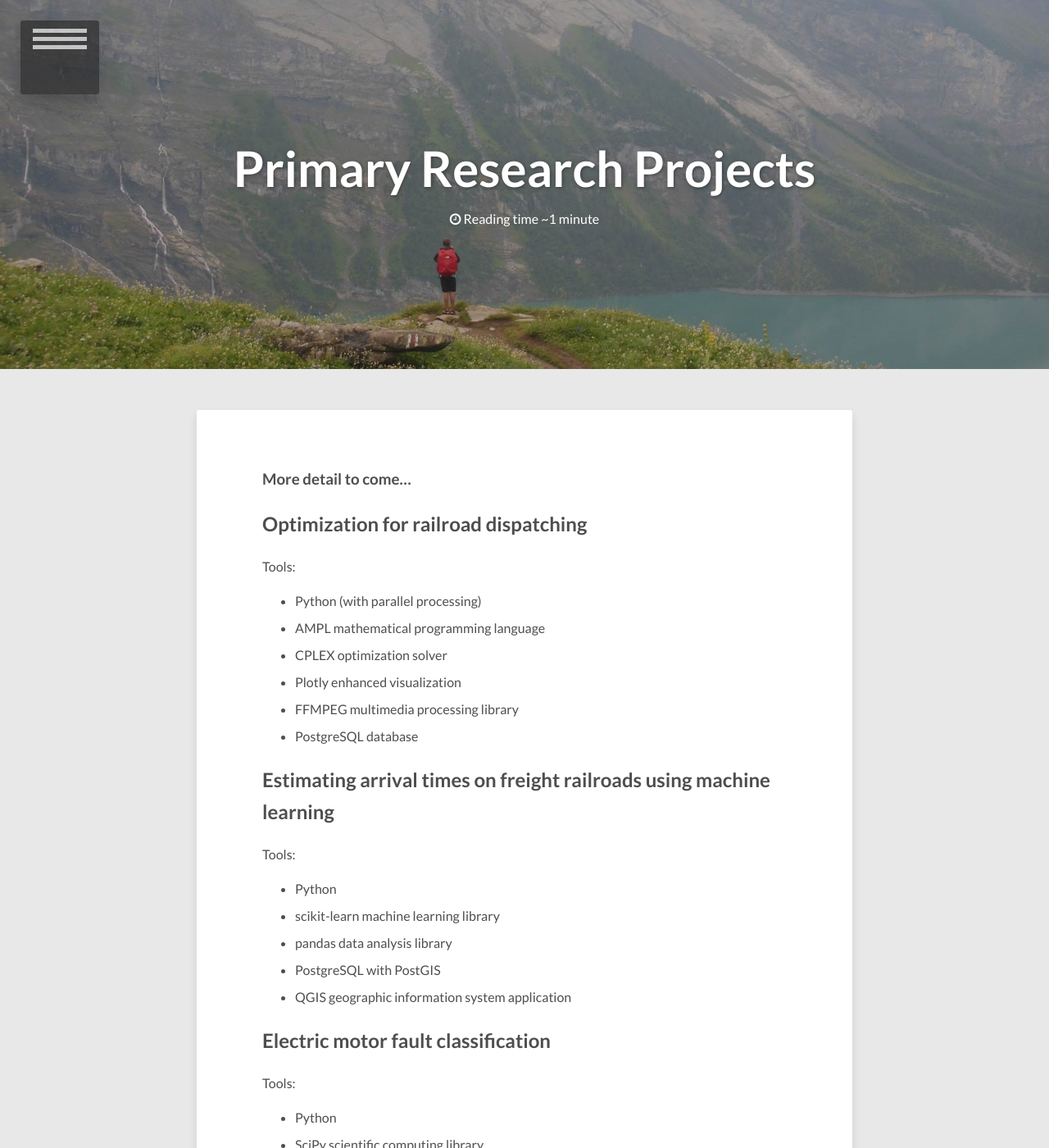
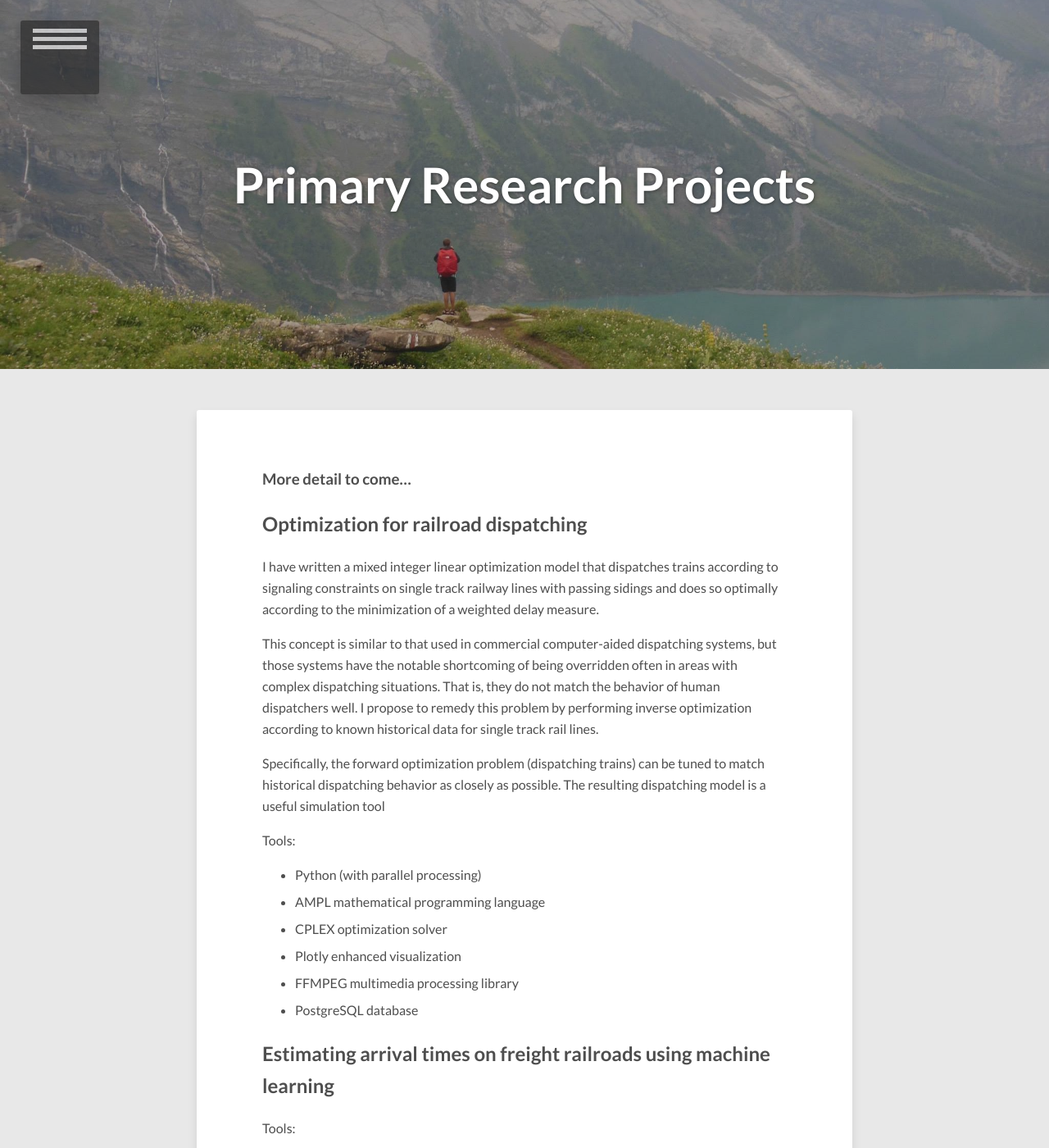
Before and after one commit to barbourww/barbourww.github.io, a Jekyll site: the page built from research/index.md, in a window 1280 px wide and 1400 px high. Shown: the whole window at 82% size. Built offline with Jekyll 4.4.1, drawn with Linux system fonts in a browser that asks for light colours; nearby versions of some CDN libraries.

Commit message:
Updated site description, readme, research

```diff
--- a/_config.yml
+++ b/_config.yml
@@ -1,7 +1,7 @@
 title:            William Barbour
-description:      Site under construction. -Will 01/26
+description:      Artificial intelligence + systems engineering.
 disqus_shortname:
-reading_time:     true
+reading_time:     false
 words_per_minute: 200
 # Your site's domain goes here (eg: https://mmistakes.github.io, http://yourdomain.com, etc)
 # When testing locally leave blank or use http://localhost:4000
@@ -19,7 +19,7 @@ owner:
   github:         barbourww
   stackexchange:
   linkedin:
-  instagram:
+  instagram:      wbarbour1
   flickr:
   tumblr:
   # google plus id, include the '+', eg +mmistakes
--- a/research/index.md
+++ b/research/index.md
@@ -10,6 +10,12 @@ modified: 2018-01-27
 ### More detail to come...
 
 ## Optimization for railroad dispatching
+
+I have written a mixed integer linear optimization model that dispatches trains according to signaling constraints on single track railway lines with passing sidings and does so optimally according to the minimization of a weighted delay measure.
+
+This concept is similar to that used in commercial computer-aided dispatching systems, but those systems have the notable shortcoming of being overridden often in areas with complex dispatching situations. That is, they do not match the behavior of human dispatchers well. I propose to remedy this problem by performing inverse optimization according to known historical data for single track rail lines.
+
+Specifically, the forward optimization problem (dispatching trains) can be tuned to match historical dispatching behavior as closely as possible. The resulting dispatching model is a useful simulation tool
 
 Tools:
 * Python (with parallel processing)
```
Also changed, not shown: README.md.
